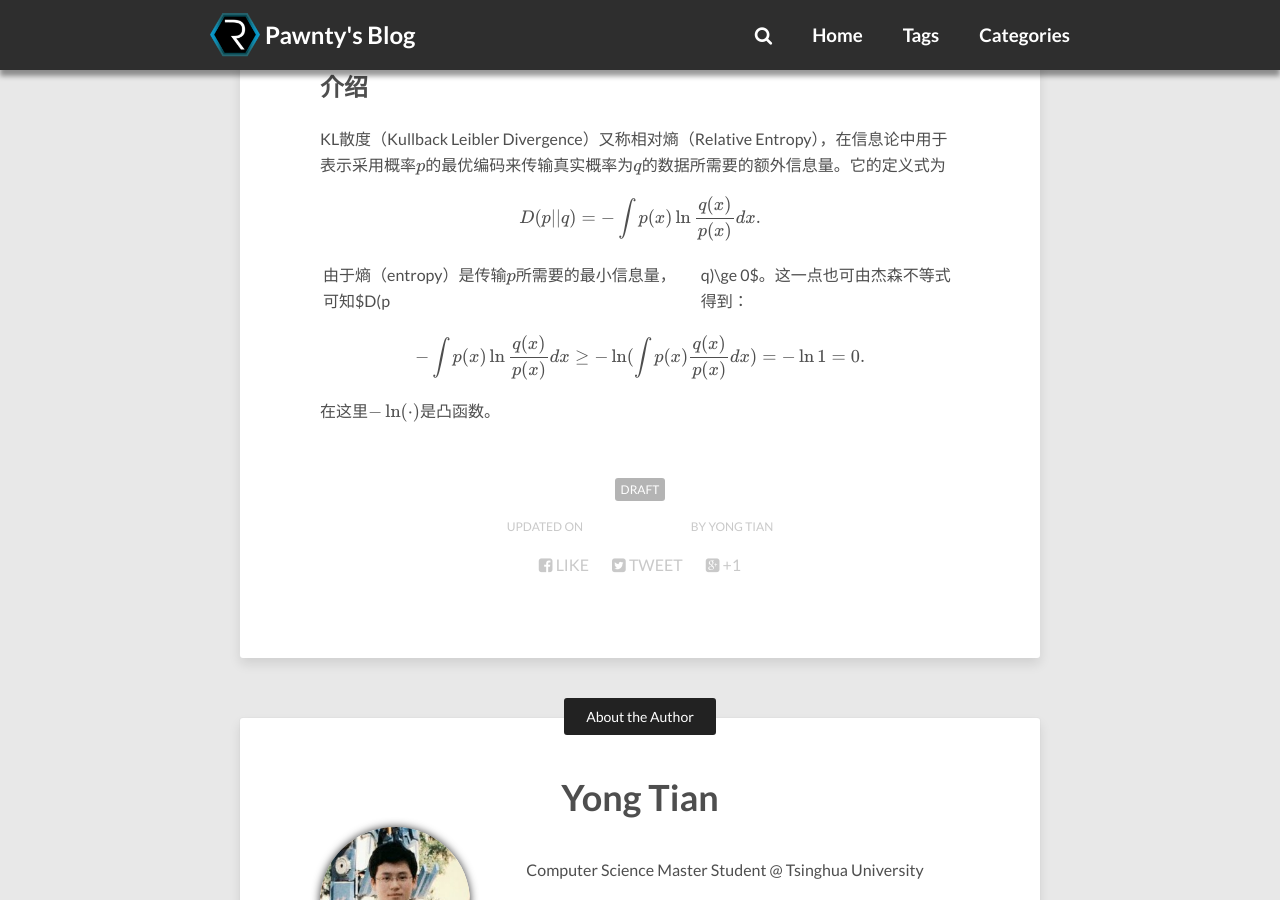
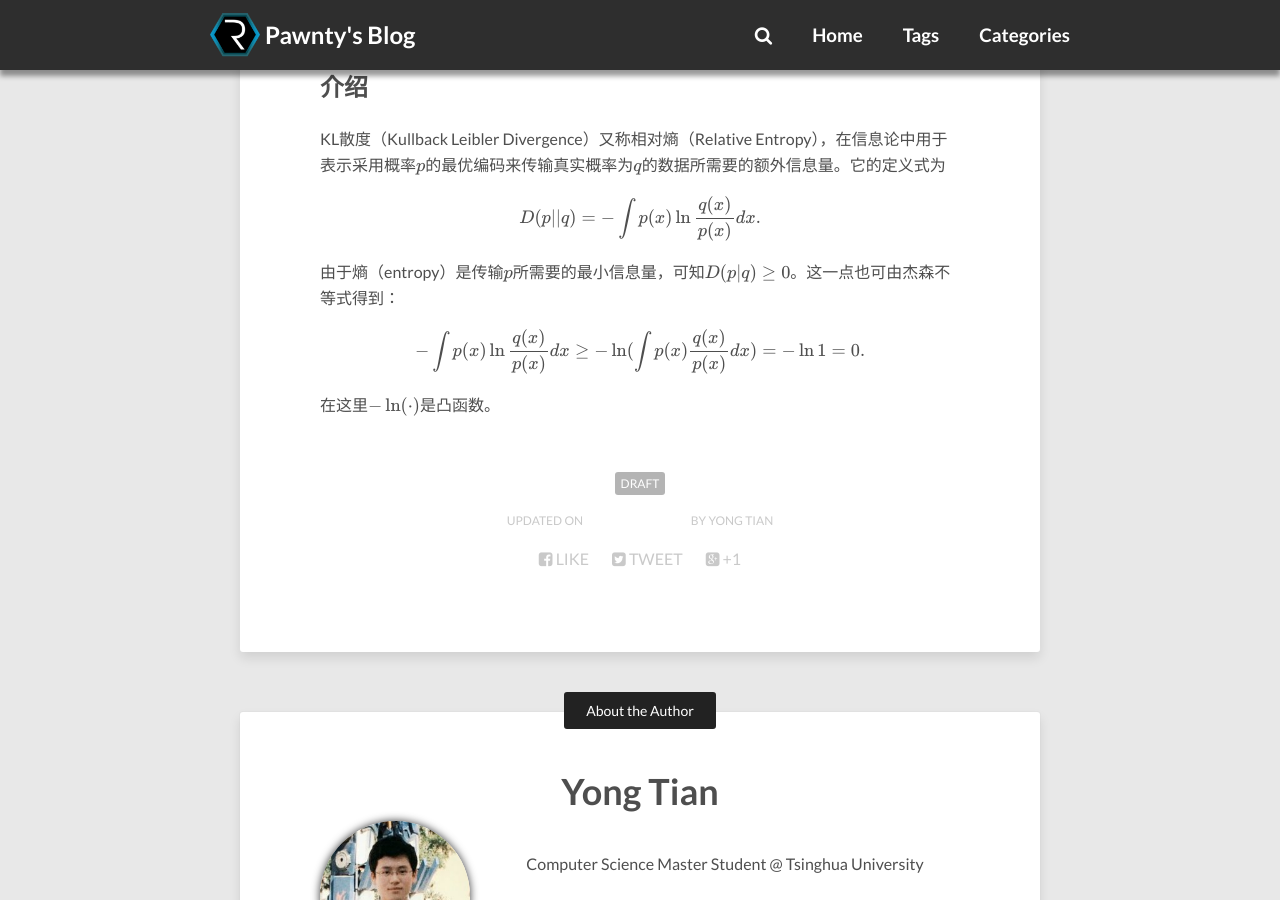
Before and after one commit to pawnty/pawnty.github.io, a Jekyll site: the page built from _posts/2016-01-28-kl-divergence-and-its-application-in-statistic-inference.md, in a window 1280 px wide and 900 px high, scrolled down 438 px. Built offline with Jekyll 4.4.1, drawn with Linux system fonts in a browser that asks for light colours; nearby versions of some CDN libraries; formulas are drawn with MathJax 3; comment, search, counter and statistics services are not loaded.

Commit message:
Published with https://stackedit.io/

```diff
--- a/_posts/2016-01-28-kl-divergence-and-its-application-in-statistic-inference.md
+++ b/_posts/2016-01-28-kl-divergence-and-its-application-in-statistic-inference.md
@@ -12,7 +12,7 @@ KL散度（Kullback Leibler Divergence）又称相对熵（Relative Entropy）
 
 $$D(p||q)=-\int p(x)\ln\frac{q(x)}{p(x)}dx.$$
 
-由于熵（entropy）是传输$p$所需要的最小信息量，可知$D(p||q)\ge 0$。这一点也可由杰森不等式得到：
+由于熵（entropy）是传输$p$所需要的最小信息量，可知$D(p\|q)\ge 0$。这一点也可由杰森不等式得到：
 
 $$-\int p(x)\ln\frac{q(x)}{p(x)}dx\ge-\ln(\int p(x)\frac{q(x)}{p(x)}dx)=-\ln 1=0.$$
 
```
